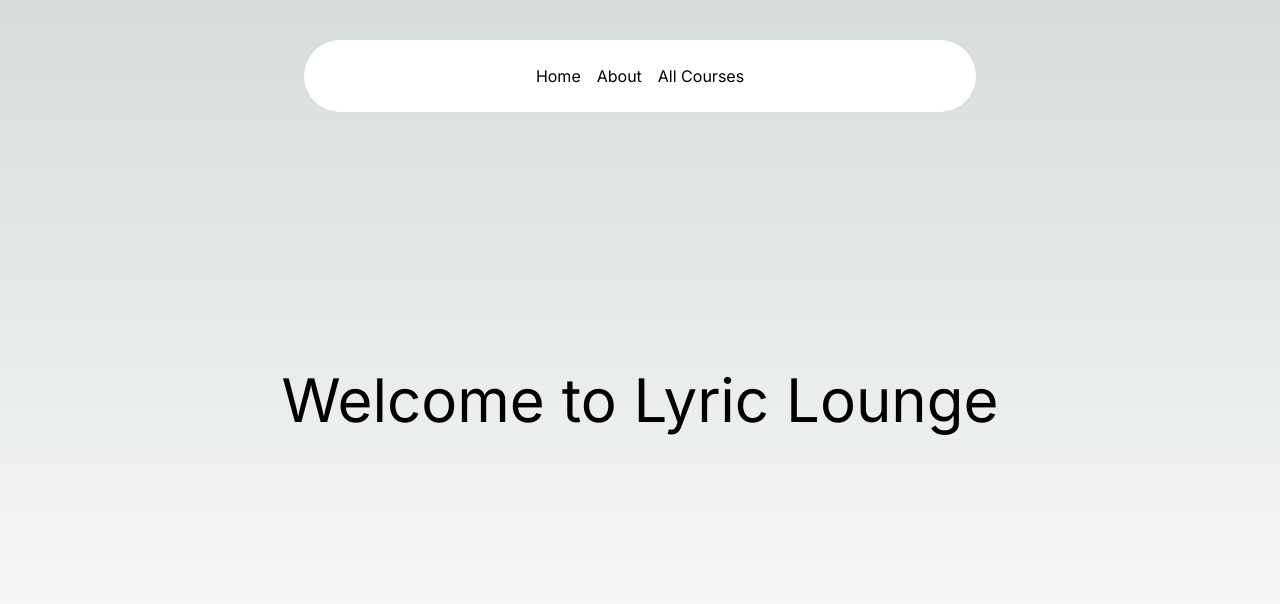
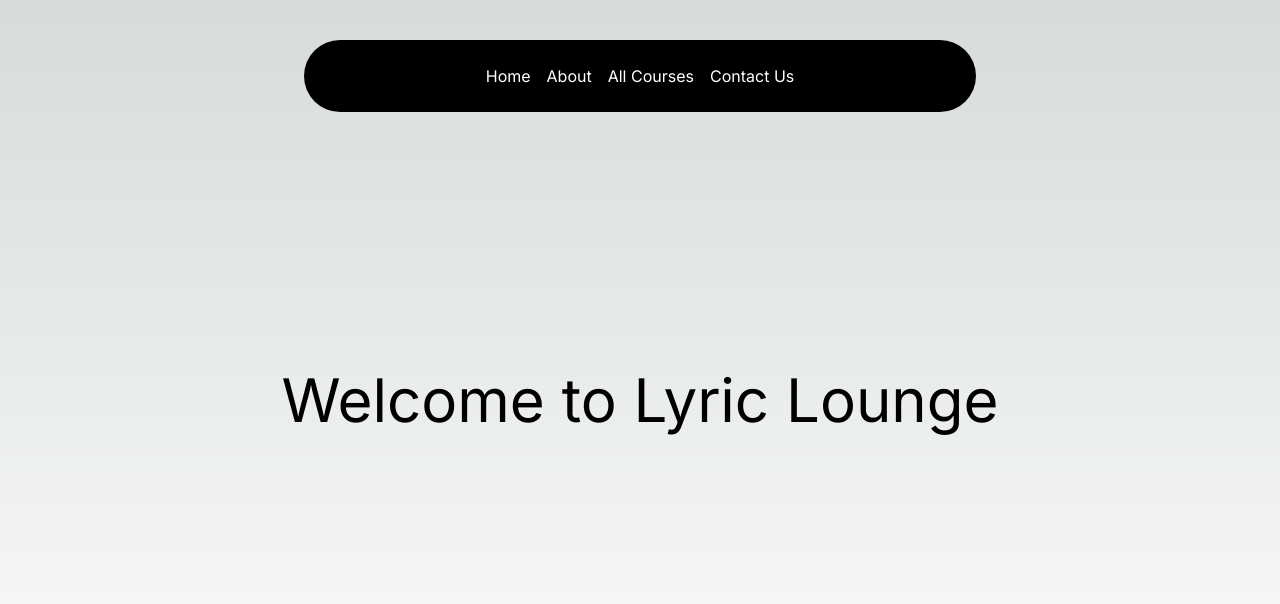
Before and after one commit to NabilaFerdousPrapty/Lyric-Lounge, a Next.js app: page / in a window 1280 px wide. Shown: the top 604 px of the page. Built offline with nearby package versions, Linux system fonts and the light colour scheme.

Commit message:
navbar almost done

```diff
--- a/src/app/layout.tsx
+++ b/src/app/layout.tsx
@@ -1,12 +1,14 @@
 import type { Metadata } from "next";
 import { Inter } from "next/font/google";
 import "./globals.css";
+import Navbar from "@/components/Navbar/Navbar";
 
 const inter = Inter({ subsets: ["latin"] });
 
 export const metadata: Metadata = {
   title: "Lyric Lounge-Leading the way in music education",
-  description: "Lyric Lounge is a music education platform that offers courses in music production, songwriting, and more.",
+  description:
+    "Lyric Lounge is a music education platform that offers courses in music production, songwriting, and more.",
 };
 
 export default function RootLayout({
@@ -15,9 +17,13 @@ export default function RootLayout({
   children: React.ReactNode;
 }>) {
   return (
-    <html lang="en">
+    <html lang="en" className="dark">
 
-      <body className={inter.className}>{children}</body>
+      <body className={inter.className}>
+        <div>
+        <Navbar/>
+        </div>
+        {children}</body>
     </html>
   );
 }
--- a/src/app/page.tsx
+++ b/src/app/page.tsx
@@ -4,7 +4,7 @@ import Image from "next/image";
 export default function Home() {
   return (
     <div>
-      <Navbar/>
+
       <div className="flex justify-center items-center h-screen ">
         <h1 className="text-6xl">Welcome to Lyric Lounge</h1>
 
--- a/src/components/Navbar/Navbar.tsx
+++ b/src/components/Navbar/Navbar.tsx
@@ -22,12 +22,36 @@ export default function Navbar({ className }: { className?: string }) {
 
           </MenuItem>
         </HoveredLink>
-        <HoveredLink href={"/ourCourses"}>
+
           <MenuItem setActive={setActive} active={active} item="All Courses" >
+      <div className="flex flex-col space-y-4">
+      <HoveredLink href={"/ourCourses"}>
+          All Courses
+          </HoveredLink>
+          <HoveredLink href={"/basic"}>
+          Basic Music Theory
+          </HoveredLink>
+          <HoveredLink href={"/songWriting"}>
+          Songwriting
+          </HoveredLink>
+          <HoveredLink href={"/ourCourses"}>
+          Advanced Composition
+          </HoveredLink>
+          <HoveredLink href={"/ourCourses"}>
+          Music Production
+          </HoveredLink>
+
+      </div>
+          </MenuItem>
+
+          <Link href={"/contact"}>
+          <MenuItem setActive={setActive} active={active} item="Contact Us">
 
           </MenuItem>
+          </Link>
 
-        </HoveredLink>
+
+
       </Menu>
     </div>
   );
--- a/src/components/ui/navbar-menu.tsx
+++ b/src/components/ui/navbar-menu.tsx
@@ -38,7 +38,7 @@ export const MenuItem = ({
           animate={{ opacity: 1, scale: 1, y: 0 }}
           transition={transition}
         >
-          {active === item && (
+          {active === item && children && (
             <div className="absolute top-[calc(100%_+_1.2rem)] left-1/2 transform -translate-x-1/2 pt-4">
               <motion.div
                 transition={transition}
--- a/tailwind.config.ts
+++ b/tailwind.config.ts
@@ -6,6 +6,7 @@ const config: Config = {
     "./src/components/**/*.{js,ts,jsx,tsx,mdx}",
     "./src/app/**/*.{js,ts,jsx,tsx,mdx}",
   ],
+  darkMode:'class',
   theme: {
     extend: {
       backgroundImage: {
```
